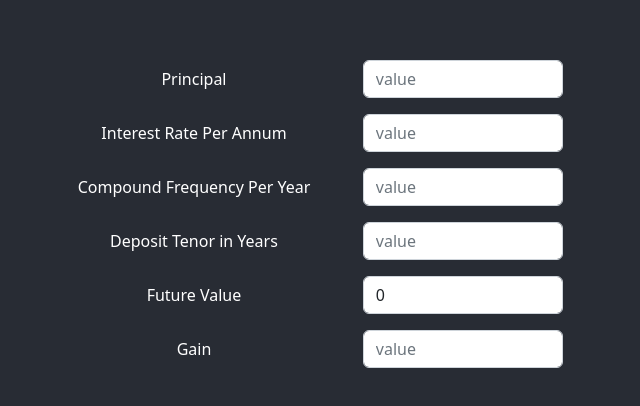
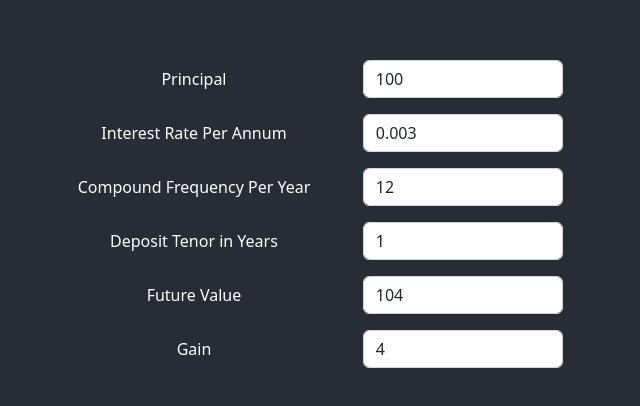
Before and after one commit to BigRiceEater/compound-interest-calculator, a React (Create React App) app: page / in a window 1280 px wide. Shown: the part 178-584 px from the top of the page, without its empty margins (334-974 px from the left). Built offline with nearby package versions, Linux system fonts and the light colour scheme.

Commit message:
Add compound interest calculation when fields change

```diff
--- a/src/App.js
+++ b/src/App.js
@@ -2,7 +2,7 @@ import "./App.css";
 import Form from "react-bootstrap/Form";
 import Col from "react-bootstrap/Col";
 import Row from "react-bootstrap/Row";
-import { useState } from "react";
+import { useState, useEffect } from "react";
 
 const TextField = (props) => (
   <Form.Group
@@ -26,23 +26,55 @@ const TextField = (props) => (
 );
 
 function App() {
-  const [principalValue, setPrincipalValue] = useState(0);
+  const [principalValue, setPrincipalValue] = useState(100);
+  const [interestRatePerAnnum, setInterestRatePerAnnum] = useState(0.003);
+  const [compoundFrequencyPerYear, setCompoundFrequencyPerYear] = useState(12);
+  const [depositTenorInYears, setDepositTenorInYears] = useState(1);
   const [futureValue, setFutureValue] = useState(0);
+  const [gainValue, setGainValue] = useState(0);
 
-  const calculateCompoundInterest = () => {};
+  useEffect(() => {
+    calculateCompoundInterest();
+  }, [
+    principalValue,
+    interestRatePerAnnum,
+    compoundFrequencyPerYear,
+    depositTenorInYears,
+  ]);
+
+  const calculateCompoundInterest = () => {
+    const result =
+      (principalValue * (1 + interestRatePerAnnum / compoundFrequencyPerYear)) ^
+      (compoundFrequencyPerYear * depositTenorInYears);
+    setFutureValue(result);
+    setGainValue(result - principalValue);
+  };
 
   return (
     <div className="App">
       <Form>
         <TextField
           label="Principal"
+          value={principalValue}
           onChange={(evt) => setPrincipalValue(evt.target.value)}
         />
-        <TextField label="Interest Rate Per Annum" />
-        <TextField label="Compound Frequency Per Year" />
-        <TextField label="Deposit Tenor in Years" />
-        <TextField label="Future Value" value={principalValue} readOnly />
-        <TextField label="Gain" readOnly />
+        <TextField
+          label="Interest Rate Per Annum"
+          value={interestRatePerAnnum}
+          onChange={(evt) => setInterestRatePerAnnum(evt.target.value)}
+        />
+        <TextField
+          label="Compound Frequency Per Year"
+          value={compoundFrequencyPerYear}
+          onChange={(evt) => setCompoundFrequencyPerYear(evt.target.value)}
+        />
+        <TextField
+          label="Deposit Tenor in Years"
+          value={depositTenorInYears}
+          onChange={(evt) => setDepositTenorInYears(evt.target.value)}
+        />
+        <TextField label="Future Value" value={futureValue} readOnly />
+        <TextField label="Gain" value={gainValue} readOnly />
       </Form>
     </div>
   );
```
